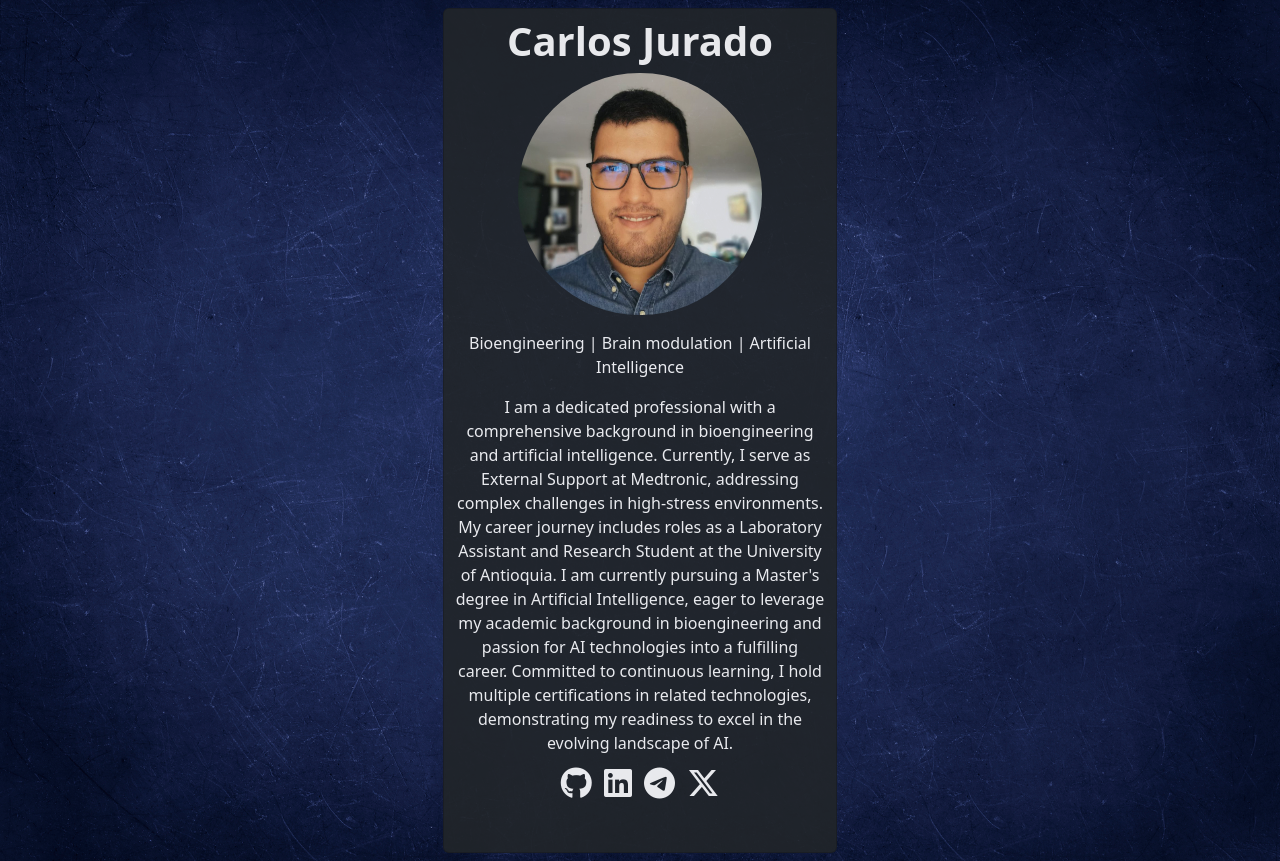
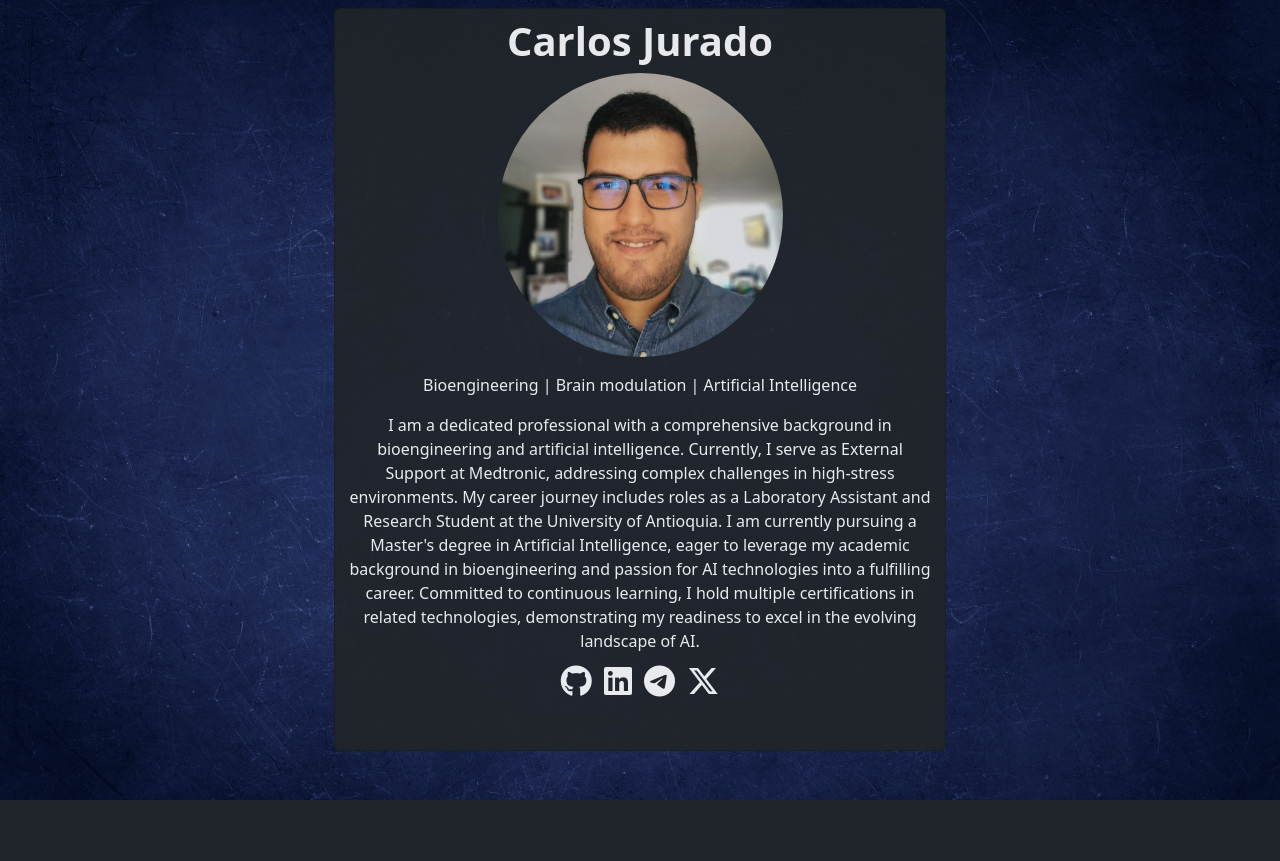
Before and after one commit to EngJurado/Linktree, a Flask app: page / in a window 1280 px wide. After the commit the page ends 800 px from the top, so only its background shows below. Run offline with Flask 3, Linux system fonts and the light colour scheme; some libraries are stand-ins or nearby versions.

Commit message:
Update index.html

```diff
--- a/templates/index.html
+++ b/templates/index.html
@@ -16,7 +16,7 @@
     <!-- Creates a centered row for layout -->
     <div class="row justify-content-center">
         <!-- Defines a column for the main content, adjusting its size for larger screens -->
-        <div class="col-12 col-lg-4">
+        <div class="col-12 col-lg-6">
             <!-- Creates a card with dark background and centered text -->
             <div class="card text-bg-dark text-center m-2 p-2">
                 <!-- Ensures content within the card is centered -->
@@ -24,7 +24,7 @@
                     <!-- Displays the name variable as the card title -->
                     <h1 class="card-title">{{ name }}</h1>
                     <!-- Defines a column for the profile image, adjusting its size for larger screens -->
-                    <div class="col-10 col-lg-8">
+                    <div class="col-10 col-lg-6">
                         <div>
                             <!-- Displays the profile image, with the source path and alt text dynamically set -->
                             <img src="{{ url_for('static', filename = 'img/profile.webp') }}" class="w-100 rounded-circle" alt="{{ name }}">
```
